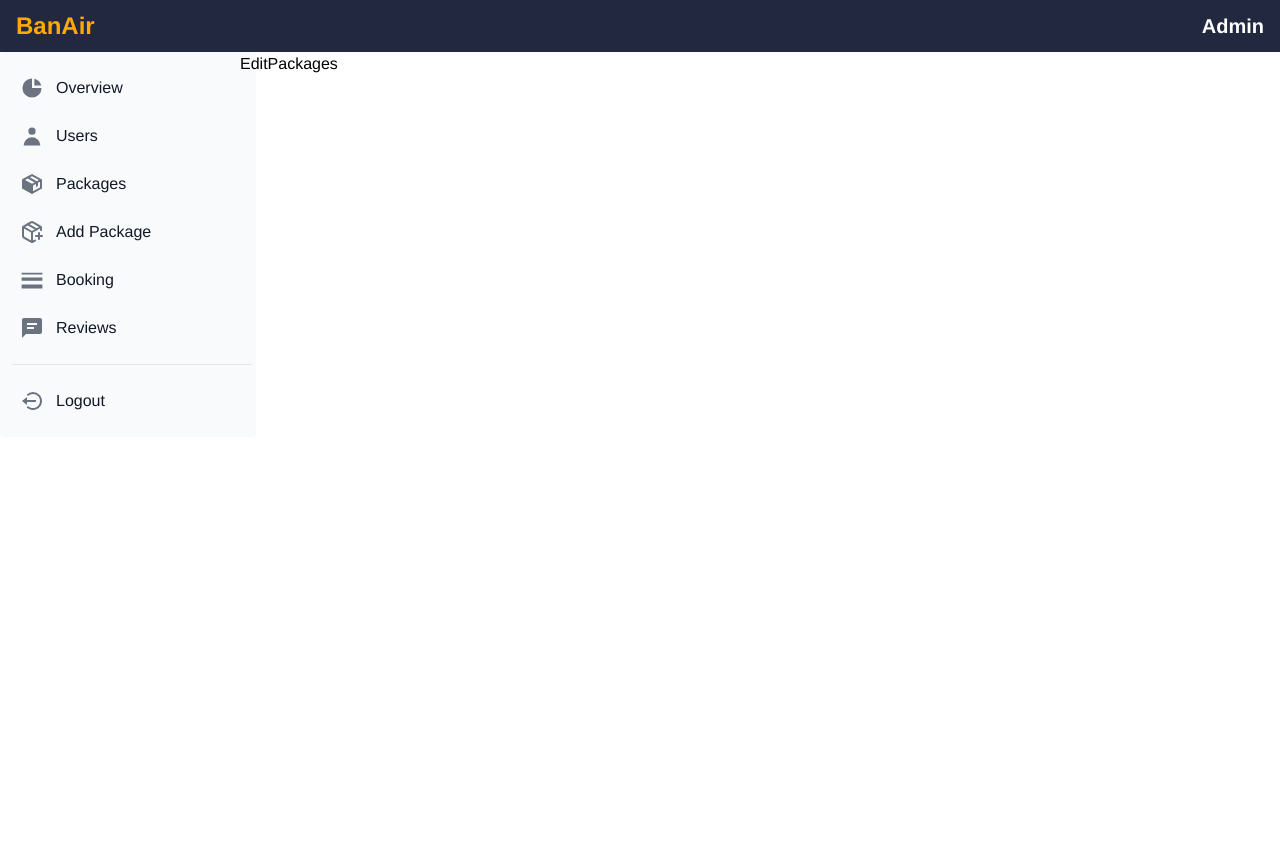
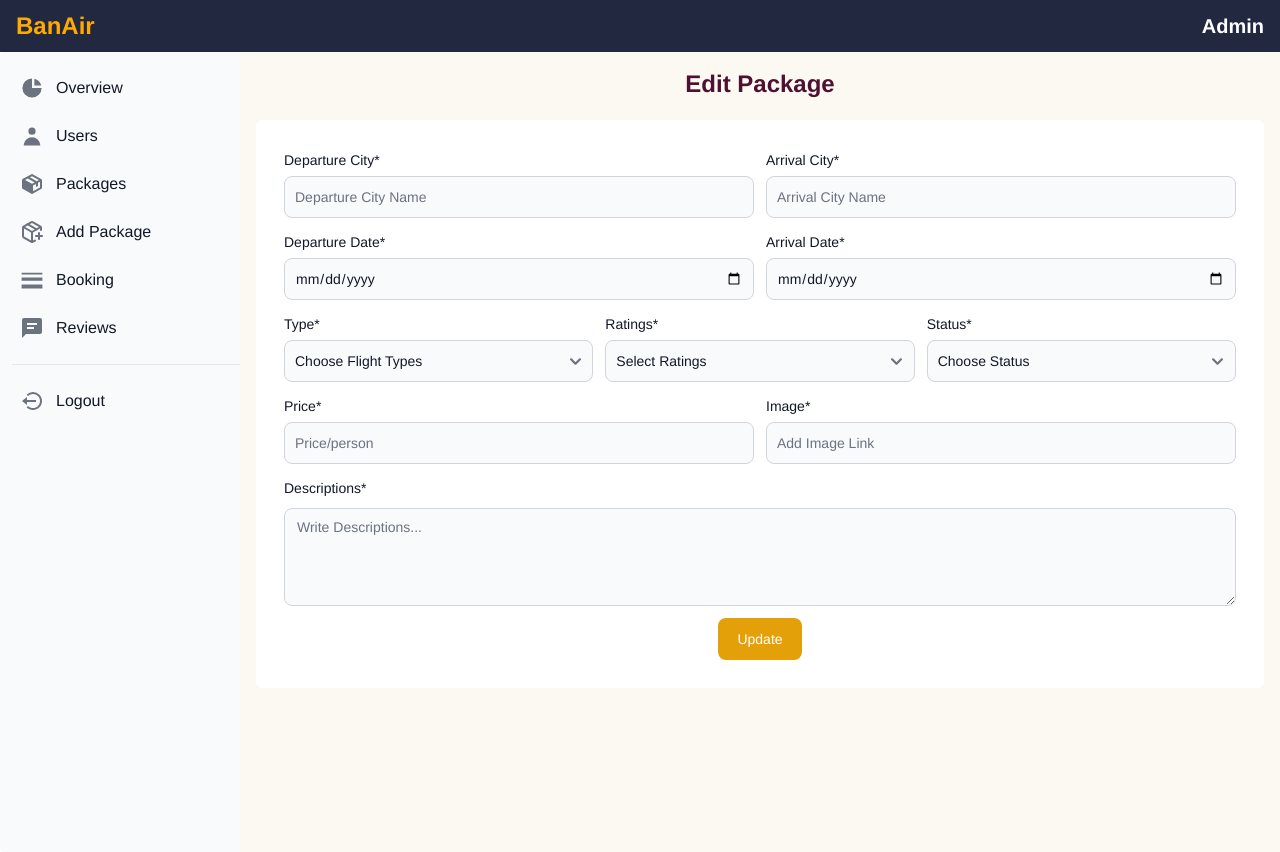
Before and after one commit to Abhamid3311/BanAir, a Next.js app: page /Admin-dashboard/package-managment/edit-package/1 in a window 1280 px wide. Before the commit the page ends 800 px from the top, so only its background shows below. Built offline with nearby package versions, Linux system fonts and the light colour scheme; no server answers.

Commit message:
created Edit package page

```diff
--- a/src/pages/Admin-dashboard/package-managment/add-package.tsx
+++ b/src/pages/Admin-dashboard/package-managment/add-package.tsx
@@ -9,9 +9,9 @@ export default function AddPackage() {
     const { register, handleSubmit, reset } = useForm();
     const [postPackage, { isLoading, isError }] = useAddPackageMutation();
 
+
+    //Handle ADD Package Form
     const onSubmit: SubmitHandler<FieldValues> = async (data) => {
-        // console.log(data)
-
         postPackage(data).unwrap()
             .then((response) => {
                 console.log('Package added successfully', response);
@@ -111,7 +111,7 @@ export default function AddPackage() {
                             <Select id="Status"  {...register("status", { required: true })}>
                                 <option selected disabled>Choose Status </option>
                                 <option value={"Available"} >Available</option>
-                                <option value={"Not-Available"} >Not Available</option>
+                                <option value={"Not Available"} >Not Available</option>
                             </Select>
                         </div>
                     </div>
--- a/src/pages/Admin-dashboard/package-managment/edit-package/[id].tsx
+++ b/src/pages/Admin-dashboard/package-managment/edit-package/[id].tsx
@@ -1,9 +1,177 @@
 import AdminLayout from '@/components/layouts/Admin/AdminLayout';
 import React from 'react'
+import { useRouter } from 'next/router';
+import { useGetSinglePackagesQuery } from '@/redux/features/packages/packagesApi';
+import { useAddPackageMutation } from '@/redux/features/packages/packagesApi';
+import { Button, Label, Select, TextInput, Textarea } from 'flowbite-react';
+
+import { FieldValues, SubmitHandler, useForm } from 'react-hook-form';
+import { toast } from 'react-toastify';
 
 export default function EditPackage() {
+    const router = useRouter();
+    const { id } = router.query;
+    const { data } = useGetSinglePackagesQuery(id);
+    console.log(data);
+
+    const { register, handleSubmit, reset } = useForm();
+    const [postPackage, { isLoading, isError }] = useAddPackageMutation();
+
+
+    //Handle Update Package Form
+    const onSubmit: SubmitHandler<FieldValues> = async (data) => {
+        // console.log(data)
+
+        postPackage(data).unwrap()
+            .then((response) => {
+                console.log('Package added successfully', response);
+                toast.success("Package Added Successfully!");
+                reset();
+            })
+            .catch((error) => {
+                console.error('Error adding Package', error);
+                toast.error("Package Added Failed!")
+            });
+    };
+
+
     return (
-        <div>EditPackages</div>
+        <div className='bg-lightBg text-textClr p-4  min-h-screen w-full'>
+            <h1 className='font-bold text-2xl text-center text-primary mb-5'>Edit Package</h1>
+
+            <div>
+                <form className='bg-white px-7 py-4 rounded-md' onSubmit={handleSubmit(onSubmit)}>
+
+                    <div className="flex flex-col lg:flex-row items-center gap-3 w-full my-3">
+                        <div className="w-full  ">
+                            <div className="mb-1 block"><Label htmlFor="From" value="Departure City*" /> </div>
+                            <TextInput
+                                id="From"
+                                placeholder="Departure City Name"
+                                required
+                                defaultValue={data?.from}
+                                type="text"
+                                {...register("from", { required: true })}
+                            />
+                        </div>
+
+                        <div className="w-full  ">
+                            <div className="mb-1 block"><Label htmlFor="From" value="Arrival City*" /> </div>
+                            <TextInput
+                                id="From"
+                                placeholder="Arrival City Name"
+                                required
+                                defaultValue={data?.to}
+                                type="text"
+                                {...register("to", { required: true })}
+                            />
+                        </div>
+                    </div>
+
+                    <div className="flex flex-col lg:flex-row items-center gap-3 w-full my-3">
+                        <div className="w-full  ">
+                            <div className="mb-1 block"><Label htmlFor="From" value="Departure Date*" /> </div>
+                            <TextInput
+                                id="From"
+                                placeholder="Departure Date"
+                                required
+                                defaultValue={data?.startDate}
+                                type="date"
+                                {...register("startDate", { required: true })}
+                            />
+                        </div>
+
+                        <div className="w-full  ">
+                            <div className="mb-1 block"><Label htmlFor="endDate" value="Arrival Date*" /> </div>
+                            <TextInput
+                                id="endDate"
+                                placeholder="Arrival Date"
+                                required
+                                defaultValue={data?.endDate}
+                                type="date"
+                                {...register("endDate", { required: true })}
+                            />
+                        </div>
+                    </div>
+
+                    <div className="flex flex-col lg:flex-row items-center gap-3 w-full my-3">
+
+                        <div className="w-full  " id="select">
+                            <div className="mb-1 block"><Label htmlFor="Type" value="Type*" /> </div>
+                            <Select id="Type" defaultValue={data?.type}  {...register("type", { required: true })}>
+                                <option selected disabled>Choose Flight Types</option>
+                                <option value="Economy Class">Economy Class</option>
+                                <option value="Premium Economy">Premium Economy</option>
+                                <option value="Premium Economy">Business Class</option>
+                                <option value="Premium Economy">First Class</option>
+                            </Select>
+                        </div>
+
+                        <div className="w-full  " id="select">
+                            <div className="mb-1 block"><Label htmlFor="Ratings" value="Ratings*" /> </div>
+                            <Select id="Ratings" defaultValue={data?.ratings}   {...register("ratings", { required: true })}>
+                                <option selected disabled>Select Ratings</option>
+                                <option >1 </option>
+                                <option>2</option>
+                                <option>3</option>
+                                <option>4</option>
+                                <option>5</option>
+                            </Select>
+                        </div>
+
+                        <div className="w-full  " id="select">
+                            <div className="mb-1 block"><Label htmlFor="Status" value="Status*" /> </div>
+                            <Select id="Status" defaultValue={data?.status}   {...register("status", { required: true })}>
+                                <option selected disabled>Choose Status </option>
+                                <option value={"Available"} >Available</option>
+                                <option value={"Not Available"} >Not Available</option>
+                            </Select>
+                        </div>
+                    </div>
+
+                    <div className="flex flex-col lg:flex-row items-center gap-3 w-full my-3">
+                        <div className="w-full  ">
+                            <div className="mb-1 block"><Label htmlFor="price" value=" Price*" /> </div>
+                            <TextInput
+                                id="price"
+                                placeholder="Price/person"
+                                required
+                                defaultValue={data?.price}
+                                type="number"
+                                {...register("price", { required: true })}
+                            />
+                        </div>
+
+                        <div className="w-full  ">
+                            <div className="mb-1 block"><Label htmlFor="img" value="Image*" /> </div>
+                            <TextInput
+                                id="img"
+                                placeholder="Add Image Link"
+                                required
+                                defaultValue={data?.img}
+                                type="text"
+                                {...register("img", { required: true })}
+                            />
+                        </div>
+                    </div>
+
+                    <div className="w-full">
+                        <div className="mb-2 block">
+                            <Label htmlFor="comment" value="Descriptions*" />
+                        </div>
+                        <Textarea defaultValue={data?.desc}  {...register("desc", { required: true })} id="comment" placeholder="Write Descriptions..." required rows={4} />
+                    </div>
+
+                    <div className='flex items-center justify-center my-3'>
+                        <Button disabled={isLoading} type='submit' color='warning'>
+                            {isLoading ? "Updating.." : "Update"}
+                        </Button>
+                    </div>
+
+                </form>
+            </div>
+
+        </div>
     )
 };
 
```
